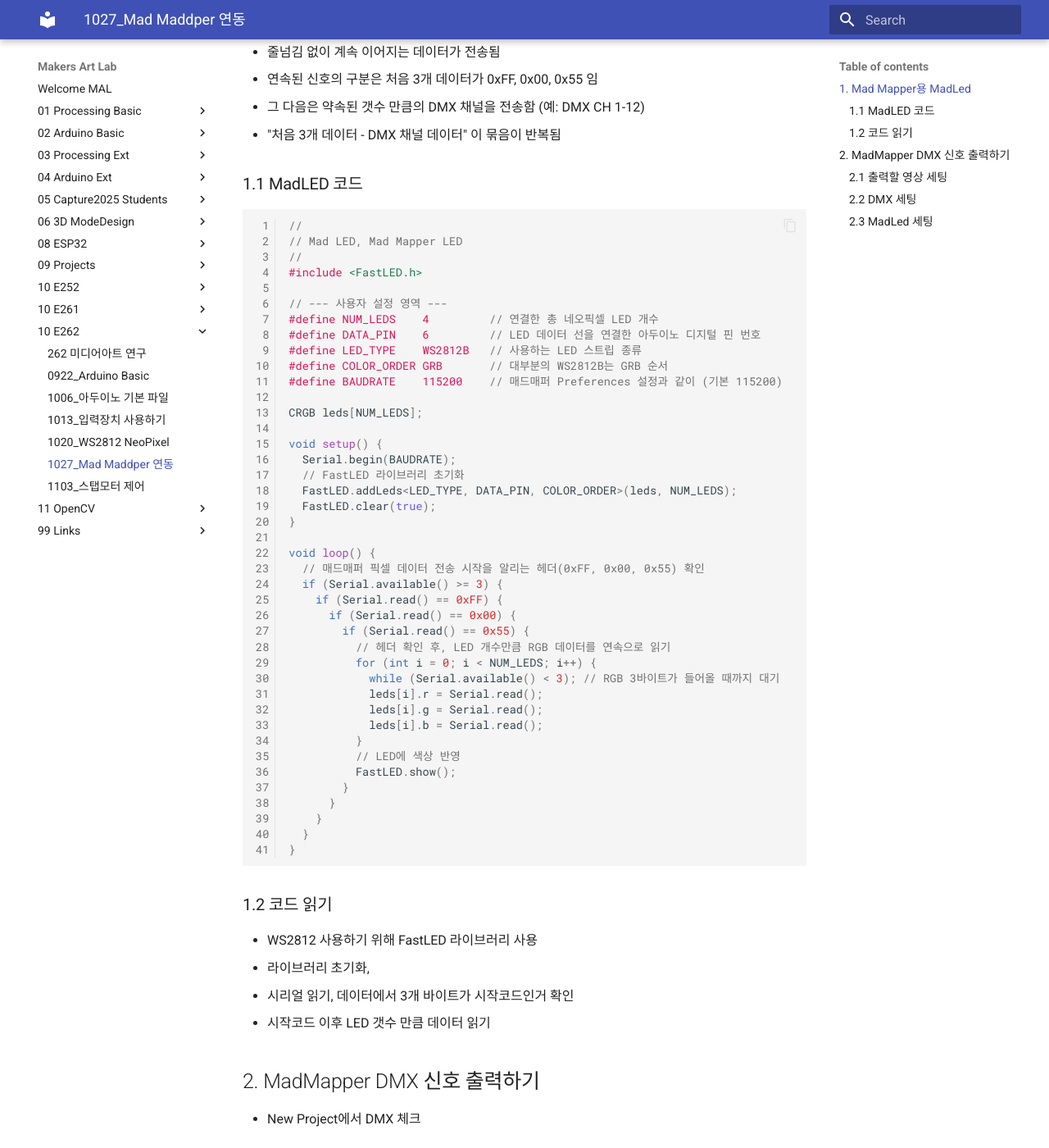
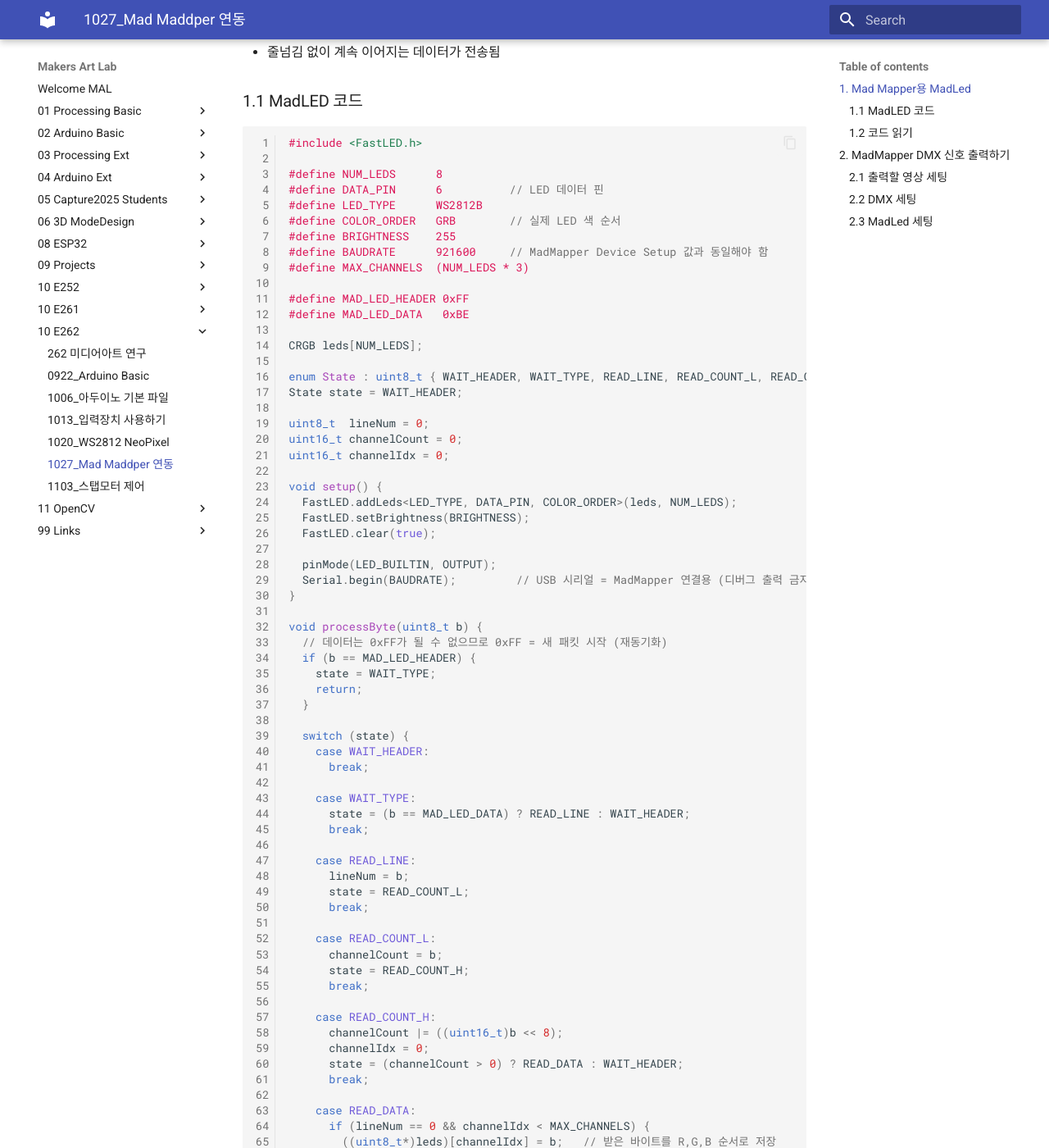
Before and after one commit to jonghoe9/makers-art-lab, an MkDocs documentation site: the page built from docs/10_E262/1027.md, in a window 1280 px wide and 1400 px high, scrolled down 247 px. Shown: the whole window at 82% size. Built offline with MkDocs 1.6.1 and Material for MkDocs 9.7.7, drawn with Linux system fonts in a browser that asks for light colours; some of the changed text lies outside the part shown.

Commit message:
Mad Led 수정, 테스트 완료

````diff
--- a/docs/10_E262/1027.md
+++ b/docs/10_E262/1027.md
@@ -3,55 +3,91 @@
 ## 1. Mad Mapper용 MadLed
 
 * MadMapper에서 아두이노에 보내는 MadLed 형식은 시리얼 포트로 내용을 보낸다.
-* 시리얼 포트 속도는 115200bps
+* 시리얼 포트 속도는 921600bps (아두이노 최고 속도, 문제가 되면 500000 정도가 적당)
 * 줄넘김 없이 계속 이어지는 데이터가 전송됨
-* 연속된 신호의 구분은 처음 3개 데이터가 0xFF, 0x00, 0x55 임
-* 그 다음은 약속된 갯수 만큼의 DMX 채널을 전송함 (예: DMX CH 1-12)
-* "처음 3개 데이터 - DMX 채널 데이터" 이 묶음이 반복됨
-
 
 ### 1.1 MadLED 코드
 
 ```cpp linenums="1"
-//
-// Mad LED, Mad Mapper LED
-//
 #include <FastLED.h>
 
-// --- 사용자 설정 영역 ---
-#define NUM_LEDS    4         // 연결한 총 네오픽셀 LED 개수
-#define DATA_PIN    6         // LED 데이터 선을 연결한 아두이노 디지털 핀 번호
-#define LED_TYPE    WS2812B   // 사용하는 LED 스트립 종류
-#define COLOR_ORDER GRB       // 대부분의 WS2812B는 GRB 순서
-#define BAUDRATE    115200    // 매드매퍼 Preferences 설정과 같이 (기본 115200)
+#define NUM_LEDS      8
+#define DATA_PIN      6          // LED 데이터 핀
+#define LED_TYPE      WS2812B
+#define COLOR_ORDER   GRB        // 실제 LED 색 순서
+#define BRIGHTNESS    255
+#define BAUDRATE      921600     // MadMapper Device Setup 값과 동일해야 함
+#define MAX_CHANNELS  (NUM_LEDS * 3)
+
+#define MAD_LED_HEADER 0xFF
+#define MAD_LED_DATA   0xBE
 
 CRGB leds[NUM_LEDS];
 
+enum State : uint8_t { WAIT_HEADER, WAIT_TYPE, READ_LINE, READ_COUNT_L, READ_COUNT_H, READ_DATA };
+State state = WAIT_HEADER;
+
+uint8_t  lineNum = 0;
+uint16_t channelCount = 0;
+uint16_t channelIdx = 0;
+
 void setup() {
-  Serial.begin(BAUDRATE);
-  // FastLED 라이브러리 초기화
   FastLED.addLeds<LED_TYPE, DATA_PIN, COLOR_ORDER>(leds, NUM_LEDS);
+  FastLED.setBrightness(BRIGHTNESS);
   FastLED.clear(true);
+
+  pinMode(LED_BUILTIN, OUTPUT);
+  Serial.begin(BAUDRATE);         // USB 시리얼 = MadMapper 연결용 (디버그 출력 금지)
+}
+
+void processByte(uint8_t b) {
+  // 데이터는 0xFF가 될 수 없으므로 0xFF = 새 패킷 시작 (재동기화)
+  if (b == MAD_LED_HEADER) {
+    state = WAIT_TYPE;
+    return;
+  }
+
+  switch (state) {
+    case WAIT_HEADER:
+      break;
+
+    case WAIT_TYPE:
+      state = (b == MAD_LED_DATA) ? READ_LINE : WAIT_HEADER;
+      break;
+
+    case READ_LINE:
+      lineNum = b;
+      state = READ_COUNT_L;
+      break;
+
+    case READ_COUNT_L:
+      channelCount = b;
+      state = READ_COUNT_H;
+      break;
+
+    case READ_COUNT_H:
+      channelCount |= ((uint16_t)b << 8);
+      channelIdx = 0;
+      state = (channelCount > 0) ? READ_DATA : WAIT_HEADER;
+      break;
+
+    case READ_DATA:
+      if (lineNum == 0 && channelIdx < MAX_CHANNELS) {
+        ((uint8_t*)leds)[channelIdx] = b;   // 받은 바이트를 R,G,B 순서로 저장
+      }
+      channelIdx++;
+      if (channelIdx >= channelCount) {     // 프레임 완료
+        state = WAIT_HEADER;
+        FastLED.show();
+        digitalWrite(LED_BUILTIN, !digitalRead(LED_BUILTIN));  // 수신 확인용
+      }
+      break;
+  }
 }
 
 void loop() {
-  // 매드매퍼 픽셀 데이터 전송 시작을 알리는 헤더(0xFF, 0x00, 0x55) 확인
-  if (Serial.available() >= 3) {
-    if (Serial.read() == 0xFF) {
-      if (Serial.read() == 0x00) {
-        if (Serial.read() == 0x55) {
-          // 헤더 확인 후, LED 개수만큼 RGB 데이터를 연속으로 읽기
-          for (int i = 0; i < NUM_LEDS; i++) {
-            while (Serial.available() < 3); // RGB 3바이트가 들어올 때까지 대기
-            leds[i].r = Serial.read();
-            leds[i].g = Serial.read();
-            leds[i].b = Serial.read();
-          }
-          // LED에 색상 반영
-          FastLED.show();
-        }
-      }
-    }
+  while (Serial.available() > 0) {
+    processByte(Serial.read());
   }
 }
 ```
@@ -59,10 +95,15 @@
 ### 1.2 코드 읽기
 
 * WS2812 사용하기 위해 FastLED 라이브러리 사용
-* 라이브러리 초기화,
-* 시리얼 읽기, 데이터에서 3개 바이트가 시작코드인거 확인
-* 시작코드 이후 LED 갯수 만큼 데이터 읽기
-
+* MadMapper의 DMX 채널 데이터는 0~254 값만 사용됨
+* 0xFF는 여러 채널 신호가 포함된 프레임의 시작을 알림
+* 연속된 신호의 구분은 처음 1개 데이터가 0xFF 로 시작
+* 프레임의 2번째는 0xBE (MAD_LED_DATA 식별자)
+* 프레임의 3번째는 0x00 (LED 라인 번호, 주로 0 사용, 장비 여러개 연결할 때 식별자)
+* 프레임의 4, 5번째는 채널 수 : 총 채널 수 = 4번 데이터 + (5번 데이터 << 8)
+* 프레임의 6번 부터 채널 수 만큼의 데이터
+* 0xFF 0xBE 0x00 0xXX 0xXX 0xDATA1 .....  0xDATA500 형식으로 구성됨
+* 채널 수는 장비당(line) 최대 510개 사용해야 안전
 
 ## 2. MadMapper DMX 신호 출력하기
 
````
